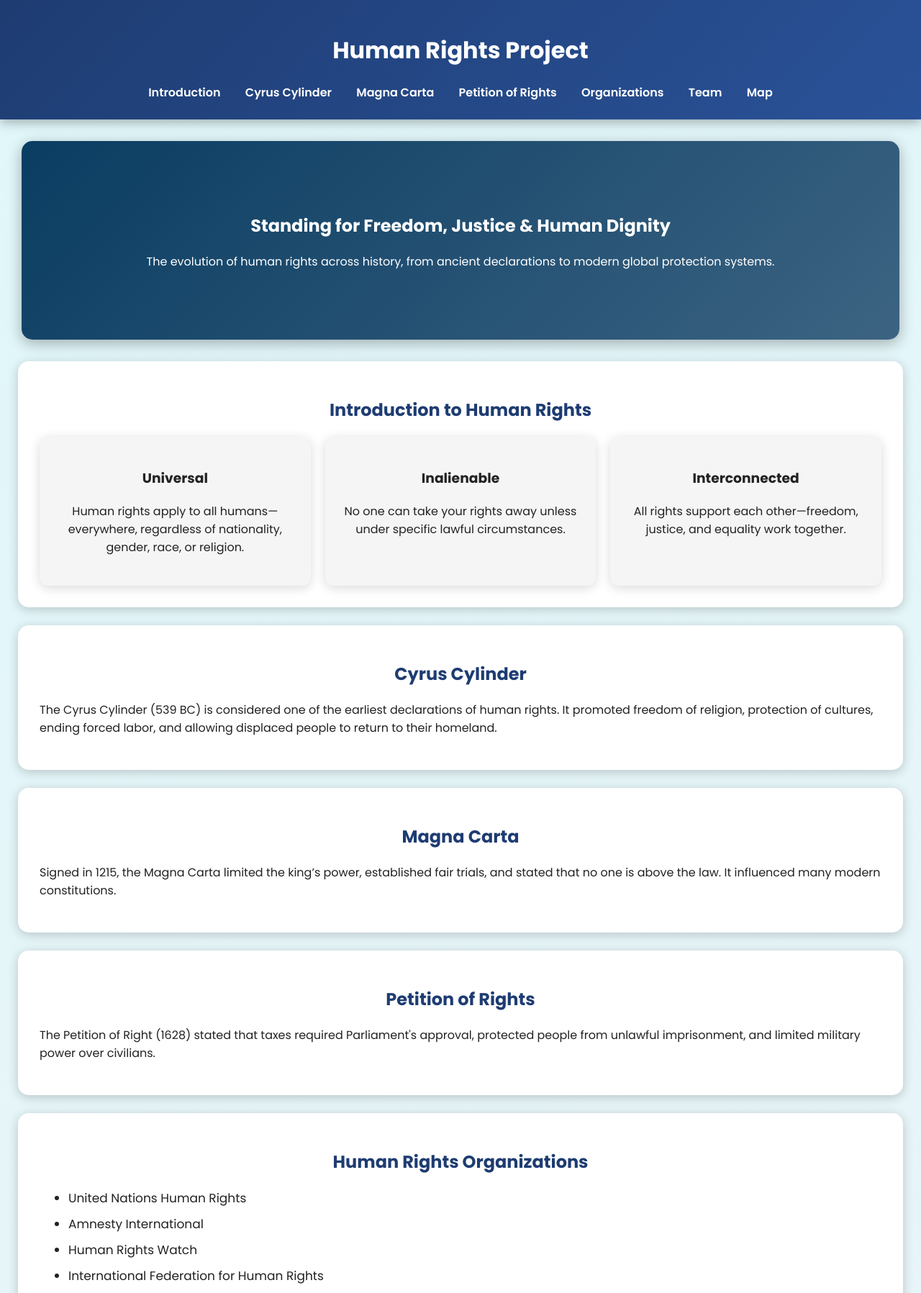
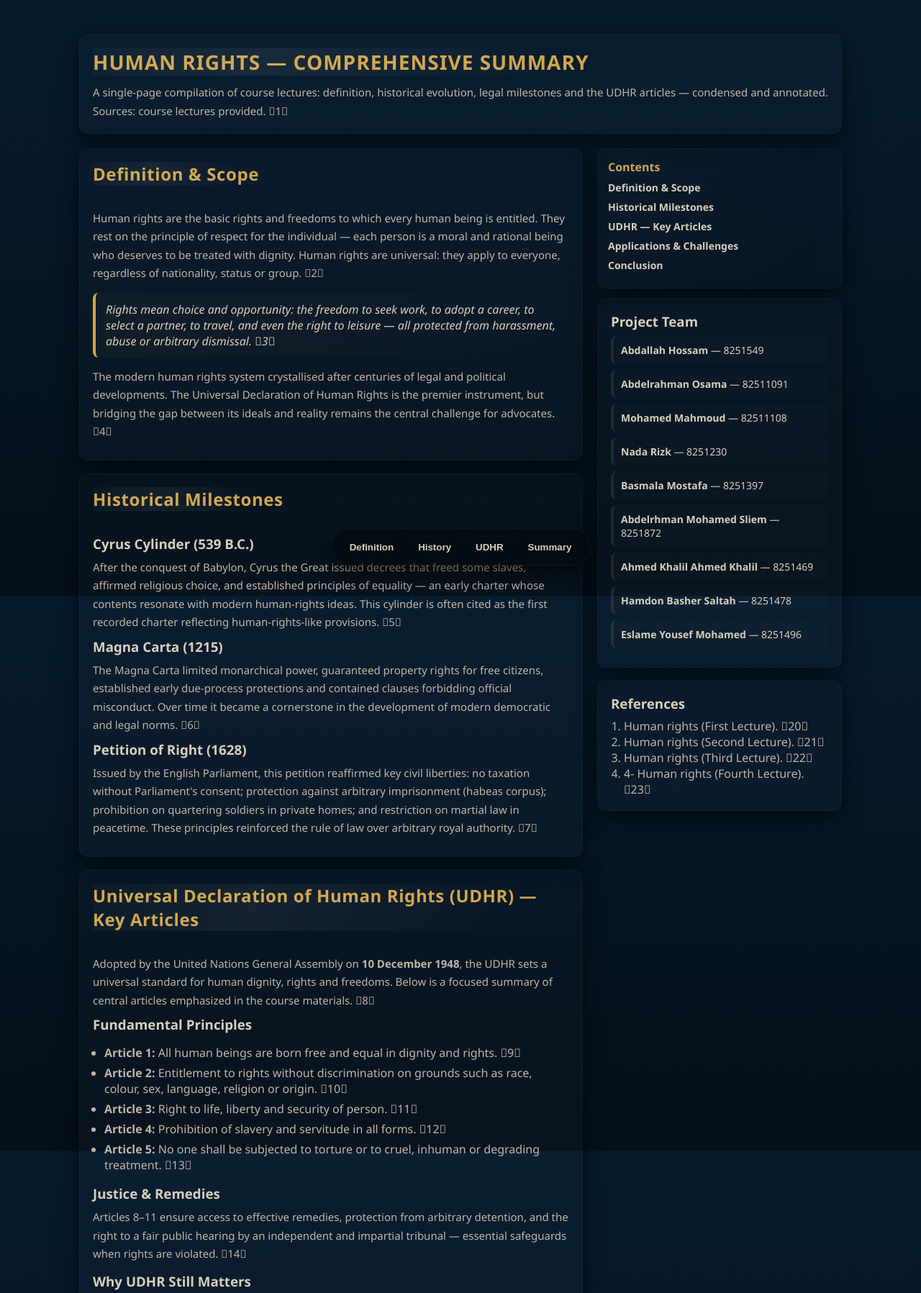
Before and after one commit to horusteam449-png/Human-Rights, a plain HTML site: page index.html in a window 1280 px wide. Shown: the top 1797 px of the page at 72% size. Drawn offline with nearby package versions, Linux system fonts and the light colour scheme.

Commit message:
index.html

```diff
--- a/index.html
+++ b/index.html
@@ -1,327 +1,301 @@
-<!DOCTYPE html>
+<!doctype html>
 <html lang="en">
 <head>
-  <meta charset="UTF-8">
-  <meta name="viewport" content="width=device-width, initial-scale=1.0">
-  <title>Human Rights Project</title>
-  <!-- Leaflet Map Library -->
-  <link rel="stylesheet" href="https://unpkg.com/leaflet/dist/leaflet.css"/>
-  <script src="https://unpkg.com/leaflet/dist/leaflet.js"></script>
+<meta charset="utf-8" />
+<meta name="viewport" content="width=device-width,initial-scale=1" />
+<title>Human Rights — Full Single Page</title>
 <style>
-    @import url('https://fonts.googleapis.com/css2?family=Poppins:wght@400;600;700&display=swap');
+  :root{
+    --navy:#071B2E;       /* deep navy */
+    --card:#0b2236;
+    --gold:#d1a54a;
+    --text:#d8cfba;
+    --muted:#bfb6a6;
+    --accent: rgba(209,165,74,0.08);
+    --radius:12px;
+    --maxw:1100px;
+    font-family: "Segoe UI", Roboto, system-ui, -apple-system, "Helvetica Neue", Arial;
+  }
+  *{box-sizing:border-box}
+  html,body{height:100%; margin:0; background:linear-gradient(180deg,var(--navy), #04101a); color:var(--text); -webkit-font-smoothing:antialiased;}
+  main{max-width:var(--maxw); margin:28px auto; padding:20px;}
 
-    /* General */
-    body {
-      font-family: 'Poppins', sans-serif;
-      margin: 0;
-      background: linear-gradient(160deg,#e0f7fa,#f0f2f5);
-      color: #222;
+  /* Top intro (no header) */
+  .intro{
+    background: linear-gradient(90deg, rgba(209,165,74,0.02), transparent);
+    padding:28px;
+    border-radius:14px;
+    border:1px solid rgba(209,165,74,0.08);
+    box-shadow:0 18px 50px rgba(0,0,0,0.6);
+    margin-bottom:18px;
+    transform:translateY(0);
+    animation:fadeIn .9s ease both;
   }
+  .title{ color:var(--gold); font-size:28px; margin:0 0 6px; letter-spacing:1px; text-transform:uppercase; }
+  .subtitle{ margin:0; color:var(--muted); font-size:15px; }
 
-    header {
-      background: linear-gradient(135deg, #1e3c72, #2a5298);
-      color: white;
-      padding: 25px;
-      text-align: center;
-      box-shadow: 0 4px 15px rgba(0,0,0,0.3);
-      position: sticky;
-      top: 0;
-      z-index: 100;
-    }
+  /* two-column layout for wide screens */
+  .grid{ display:grid; grid-template-columns: 1fr 340px; gap:20px; margin-top:20px; }
+  @media(max-width:980px){ .grid{ grid-template-columns:1fr; } }
 
-    nav a {
-      color: white;
-      margin: 0 15px;
-      text-decoration: none;
-      font-weight: 600;
-      font-size: 16px;
-      transition: 0.3s;
-    }
+  /* content cards */
+  .card{ background:linear-gradient(180deg, rgba(255,255,255,0.01), rgba(255,255,255,0.02)); padding:18px; border-radius:var(--radius); border:1px solid rgba(255,255,255,0.03); box-shadow:0 8px 30px rgba(0,0,0,0.6); margin-bottom:18px; }
+  h2{ color:var(--gold); margin-top:0; letter-spacing:0.6px; }
+  h3{ color:var(--text); margin:8px 0 }
+  p{ color:var(--muted); line-height:1.7; margin:8px 0; font-size:15px; }
 
-    nav a:hover {
-      color: #ffd700;
-    }
+  /* side panel (toc & team & refs) */
+  .side{ position:sticky; top:20px; align-self:start; }
+  .toc{ background:linear-gradient(90deg, rgba(209,165,74,0.02), transparent); padding:14px; border-radius:10px; border:1px solid rgba(209,165,74,0.06); margin-bottom:14px; }
+  .toc a{ display:block; color:var(--text); text-decoration:none; margin:8px 0; font-weight:600; font-size:14px; }
+  .toc a small{ display:block; color:var(--muted); font-weight:400; font-size:12px; margin-top:4px; }
 
-    .hero {
-      text-align: center;
-      padding: 80px 20px;
-      background: linear-gradient(135deg, #0a3d62, #3c6382);
-      color: white;
-      border-radius: 15px;
-      margin: 30px;
-      box-shadow: 0 5px 20px rgba(0,0,0,0.3);
-      animation: fadeIn 1.2s ease;
-    }
+  .team-list{ list-style:none; padding:0; margin:0; }
+  .team-list li{ padding:10px; margin:8px 0; border-radius:8px; background:rgba(255,255,255,0.01); border-left:4px solid rgba(209,165,74,0.12); color:var(--text); font-size:14px; }
 
-    .section {
-      background: white;
-      margin: 25px;
-      padding: 30px;
-      border-radius: 15px;
-      box-shadow: 0 3px 15px rgba(0,0,0,0.2);
-      transition: 0.3s;
-    }
+  /* visually emphasize quotes / definitions */
+  .quote{ background:linear-gradient(90deg, rgba(209,165,74,0.04), transparent); padding:12px 14px; border-radius:8px; border-left:4px solid var(--gold); color:var(--text); margin:14px 0; font-style:italic; }
 
-    .section:hover {
-      transform: translateY(-5px);
-      box-shadow: 0 6px 20px rgba(0,0,0,0.25);
-    }
+  /* list styling in content */
+  .bullets{ padding-left:16px; color:var(--muted); }
+  .bullets li{ margin:6px 0; }
 
-    h2 {
-      text-align: center;
-      margin-bottom: 20px;
-      color: #1e3c72;
-    }
+  /* animations */
+  .reveal{ opacity:0; transform:translateY(18px); transition: all .75s cubic-bezier(.2,.9,.3,1); }
+  .reveal.visible{ opacity:1; transform:none; }
 
-    .cards-grid {
-      display: grid;
-      grid-template-columns: repeat(auto-fit,minmax(220px,1fr));
-      gap: 20px;
-      margin-top: 20px;
-    }
+  /* gold shimmer on headings */
+  .shimmer{ position:relative; overflow:hidden; display:inline-block; }
+  .shimmer::after{ content:""; position:absolute; left:-120%; top:0; width:120%; height:100%; background:linear-gradient(90deg, transparent, rgba(255,255,255,0.06), transparent); transform:skewX(-18deg); animation:shimmer 3.6s linear infinite; }
+  @keyframes shimmer{ from{left:-120%} to{left:120%} }
+  @keyframes fadeIn{ from{opacity:0; transform:translateY(12px)} to{opacity:1; transform:none} }
 
-    .card {
-      background: #f5f5f5;
-      padding: 25px;
-      border-radius: 12px;
-      box-shadow: 0 3px 15px rgba(0,0,0,0.15);
-      transition: 0.3s;
-      text-align: center;
-    }
+  /* bottom fixed mini-nav */
+  .mini-nav{ position:fixed; bottom:14px; left:50%; transform:translateX(-50%); display:flex; gap:8px; background:rgba(3,8,12,0.6); padding:8px 12px; border-radius:999px; border:1px solid rgba(209,165,74,0.08); box-shadow:0 12px 30px rgba(0,0,0,0.6); z-index:999; }
+  .mini-nav button{ background:transparent; color:var(--text); border:1px solid rgba(255,255,255,0.02); padding:8px 12px; border-radius:8px; cursor:pointer; font-weight:700; }
+  .mini-nav button.active{ background:var(--gold); color:#041018; box-shadow:0 8px 28px rgba(209,165,74,0.12); border:none; }
 
-    .card:hover {
-      transform: translateY(-7px);
-      box-shadow: 0 6px 25px rgba(0,0,0,0.25);
-    }
+  /* footer */
+  footer{ margin:36px auto; text-align:center; color:var(--muted); font-size:13px; padding-bottom:40px; }
+  a.inline{ color:var(--gold); text-decoration:none; font-weight:700; }
 
-    ul li {
-      margin: 10px 0;
-      font-size: 17px;
-      font-weight: 500;
-    }
-
-    #mapBox {
-      width: 100%;
-      height: 400px;
-      border-radius: 12px;
-      box-shadow: inset 0 0 15px rgba(0,0,0,0.2);
-      margin-top: 20px;
-    }
-
-    /* Timeline */
-    .timeline {
-      position: relative;
-      width: 90%;
-      margin: 40px auto;
-      padding: 20px 0;
-    }
-
-    .timeline::before {
-      content: '';
-      position: absolute;
-      left: 50%;
-      width: 4px;
-      height: 100%;
-      background: #2a5298;
-      transform: translateX(-50%);
-    }
-
-    .timeline-item {
-      width: 45%;
-      padding: 20px;
-      background: #f0f0f0;
-      border-radius: 12px;
-      box-shadow: 0 3px 15px rgba(0,0,0,0.2);
-      margin: 20px 0;
-      position: relative;
-      animation: slideUp 0.8s ease;
-    }
-
-    .timeline-item.left {
-      float: left;
-      transform: translateX(-50px);
-    }
-
-    .timeline-item.right {
-      float: right;
-      transform: translateX(50px);
-    }
-
-    .icon-grid {
-      display: grid;
-      grid-template-columns: repeat(auto-fit,minmax(200px,1fr));
-      gap: 25px;
-      margin-top: 20px;
-    }
-
-    .icon-card {
-      background: #f5f5f5;
-      padding: 30px;
-      border-radius: 15px;
-      text-align: center;
-      box-shadow: 0 4px 20px rgba(0,0,0,0.2);
-      transition: 0.3s;
-    }
-
-    .icon-card:hover {
-      transform: translateY(-7px);
-      box-shadow: 0 6px 25px rgba(0,0,0,0.3);
-    }
-
-    .icon {
-      font-size: 45px;
-      margin-bottom: 15px;
-    }
-
-    .neon-footer {
-      text-align: center;
-      padding: 20px;
-      background: #0c2461;
-      color: #dff9fb;
-      font-size: 17px;
-      box-shadow: 0 -2px 10px rgba(0,0,0,0.3);
-      border-top: 2px solid #38ada9;
-      text-shadow: 0 0 10px #38ada9;
-    }
-
-    /* Animations */
-    @keyframes fadeIn {
-      from { opacity: 0; }
-      to { opacity: 1; }
-    }
-    @keyframes slideUp {
-      from { transform: translateY(20px); opacity: 0; }
-      to { transform: translateY(0); opacity: 1; }
+  /* responsive tweaks */
+  @media(max-width:640px){
+    .title{ font-size:20px }
+    .mini-nav{ left:12px; transform:none; }
   }
 </style>
 </head>
 <body>
-  <header>
-    <h1>Human Rights Project</h1>
-    <nav>
-      <a href="#intro">Introduction</a>
-      <a href="#cyrus">Cyrus Cylinder</a>
-      <a href="#magna">Magna Carta</a>
-      <a href="#petition">Petition of Rights</a>
-      <a href="#orgs">Organizations</a>
-      <a href="#team">Team</a>
-      <a href="#map">Map</a>
-    </nav>
-  </header>
 
-  <section class="hero">
-    <h1>Standing for Freedom, Justice & Human Dignity</h1>
-    <p>The evolution of human rights across history, from ancient declarations to modern global protection systems.</p>
+<main>
+  <!-- Intro (no header at top per request) -->
+  <section class="intro card">
+    <h1 class="title shimmer">Human Rights — Comprehensive Summary</h1>
+    <p class="subtitle">A single-page compilation of course lectures: definition, historical evolution, legal milestones and the UDHR articles — condensed and annotated. Sources: course lectures provided. 1</p>
   </section>
 
-  <section id="intro" class="section">
-    <h2>Introduction to Human Rights</h2>
-    <div class="cards-grid">
-      <div class="card">
-        <h3>Universal</h3>
-        <p>Human rights apply to all humans—everywhere, regardless of nationality, gender, race, or religion.</p>
+  <div class="grid">
+
+    <!-- main column -->
+    <div>
+
+      <!-- Definition & Scope -->
+      <section id="definition" class="card reveal">
+        <h2 class="shimmer">Definition & Scope</h2>
+        <p>
+          Human rights are the basic rights and freedoms to which every human being is entitled. They rest on the
+          principle of respect for the individual — each person is a moral and rational being who deserves to be treated
+          with dignity. Human rights are universal: they apply to everyone, regardless of nationality, status or group. 2
+        </p>
+
+        <div class="quote">
+          Rights mean choice and opportunity: the freedom to seek work, to adopt a career, to select a partner, to travel,
+          and even the right to leisure — all protected from harassment, abuse or arbitrary dismissal. 3
         </div>
-      <div class="card">
-        <h3>Inalienable</h3>
-        <p>No one can take your rights away unless under specific lawful circumstances.</p>
+
+        <p>
+          The modern human rights system crystallised after centuries of legal and political developments. The Universal
+          Declaration of Human Rights is the premier instrument, but bridging the gap between its ideals and reality
+          remains the central challenge for advocates. 4
+        </p>
+      </section>
+
+      <!-- Historical milestones -->
+      <section id="history" class="card reveal">
+        <h2 class="shimmer">Historical Milestones</h2>
+
+        <h3>Cyrus Cylinder (539 B.C.)</h3>
+        <p>
+          After the conquest of Babylon, Cyrus the Great issued decrees that freed some slaves, affirmed religious choice,
+          and established principles of equality — an early charter whose contents resonate with modern human-rights ideas.
+          This cylinder is often cited as the first recorded charter reflecting human-rights-like provisions. 5
+        </p>
+
+        <h3>Magna Carta (1215)</h3>
+        <p>
+          The Magna Carta limited monarchical power, guaranteed property rights for free citizens, established early due-process
+          protections and contained clauses forbidding official misconduct. Over time it became a cornerstone in the development
+          of modern democratic and legal norms. 6
+        </p>
+
+        <h3>Petition of Right (1628)</h3>
+        <p>
+          Issued by the English Parliament, this petition reaffirmed key civil liberties: no taxation without Parliament's consent;
+          protection against arbitrary imprisonment (habeas corpus); prohibition on quartering soldiers in private homes; and
+          restriction on martial law in peacetime. These principles reinforced the rule of law over arbitrary royal authority. 7
+        </p>
+      </section>
+
+      <!-- UDHR deep dive -->
+      <section id="udhr" class="card reveal">
+        <h2 class="shimmer">Universal Declaration of Human Rights (UDHR) — Key Articles</h2>
+        <p>
+          Adopted by the United Nations General Assembly on <b>10 December 1948</b>, the UDHR sets a universal standard for human dignity, rights and freedoms. Below is a focused summary of central articles emphasized in the course materials. 8
+        </p>
+
+        <div>
+          <h3>Fundamental Principles</h3>
+          <ul class="bullets">
+            <li><b>Article 1:</b> All human beings are born free and equal in dignity and rights. 9</li>
+            <li><b>Article 2:</b> Entitlement to rights without discrimination on grounds such as race, colour, sex, language, religion or origin. 10</li>
+            <li><b>Article 3:</b> Right to life, liberty and security of person. 11</li>
+            <li><b>Article 4:</b> Prohibition of slavery and servitude in all forms. 12</li>
+            <li><b>Article 5:</b> No one shall be subjected to torture or to cruel, inhuman or degrading treatment. 13</li>
+          </ul>
         </div>
-      <div class="card">
-        <h3>Interconnected</h3>
-        <p>All rights support each other—freedom, justice, and equality work together.</p>
+
+        <div style="margin-top:12px;">
+          <h3>Justice & Remedies</h3>
+          <p>
+            Articles 8–11 ensure access to effective remedies, protection from arbitrary detention, and the right to a fair public hearing
+            by an independent and impartial tribunal — essential safeguards when rights are violated. 14
+          </p>
         </div>
+
+        <div style="margin-top:12px;">
+          <h3>Why UDHR Still Matters</h3>
+          <p>
+            Although a bold affirmation of universal principles, the UDHR's implementation depends on states, institutions and civil society.
+            The lectures stress the ongoing gap between the UDHR's ideals and the lived reality for millions, which motivates contemporary human-rights work. 15
+          </p>
         </div>
       </section>
 
-  <section id="cyrus" class="section">
-    <h2>Cyrus Cylinder</h2>
-    <p>The Cyrus Cylinder (539 BC) is considered one of the earliest declarations of human rights. It promoted freedom of religion, protection of cultures, ending forced labor, and allowing displaced people to return to their homeland.</p>
+      <!-- Practical applications & challenges -->
+      <section id="challenges" class="card reveal">
+        <h2 class="shimmer">Applications, Limits & Continued Struggle</h2>
+        <p>
+          The course emphasizes that human rights translate into concrete opportunities: employment without harassment, freedom of conscience,
+          the right to marry and raise one’s family, protection against arbitrary dismissal, and even the right to leisure. Yet systemic
+          obstacles — inequality, lack of enforcement, and political resistance — continue to limit access to rights in many regions. 16
+        </p>
+
+        <h3>Role of Advocates</h3>
+        <p>
+          Bridging the gulf between ideals and practices is the central task of human-rights advocates: documenting abuses, pushing for legal reform,
+          educating the public, and pressuring institutions to respect international standards. 17
+        </p>
+
+        <h3>Educational Outcome (ILO Highlights)</h3>
+        <p>
+          By the end of the course students are expected to explain principles of human rights, discuss their scope, analyze UDHR articles,
+          and critically evaluate protections and remedies under national and international law. 18
+        </p>
       </section>
 
-  <section id="magna" class="section">
-    <h2>Magna Carta</h2>
-    <p>Signed in 1215, the Magna Carta limited the king’s power, established fair trials, and stated that no one is above the law. It influenced many modern constitutions.</p>
+      <!-- Closing summary -->
+      <section id="conclusion" class="card reveal">
+        <h2 class="shimmer">Conclusion — Why Study Human Rights?</h2>
+        <p>
+          Human rights are more than legal text; they are the ethical backbone of a just society. Studying their history, documents and
+          enforcement mechanisms equips students to understand power, protect dignity, and work for a more equitable future. The lectures
+          you provided form a compact curriculum that links historical charters to modern declarations and practical remedies. 19
+        </p>
       </section>
 
-  <section id="petition" class="section">
-    <h2>Petition of Rights</h2>
-    <p>The Petition of Right (1628) stated that taxes required Parliament's approval, protected people from unlawful imprisonment, and limited military power over civilians.</p>
-  </section>
+    </div>
 
-  <section id="orgs" class="section">
-    <h2>Human Rights Organizations</h2>
-    <ul>
-      <li>United Nations Human Rights</li>
-      <li>Amnesty International</li>
-      <li>Human Rights Watch</li>
-      <li>International Federation for Human Rights</li>
-      <li>Egyptian Initiative for Personal Rights</li>
-      <li>Arab Organization for Human Rights</li>
+    <!-- side column -->
+    <aside class="side">
+
+      <div class="toc card reveal">
+        <strong style="color:var(--gold)">Contents</strong>
+        <a href="#definition" onclick="scrollToId('definition')">Definition & Scope</a>
+        <a href="#history" onclick="scrollToId('history')">Historical Milestones</a>
+        <a href="#udhr" onclick="scrollToId('udhr')">UDHR — Key Articles</a>
+        <a href="#challenges" onclick="scrollToId('challenges')">Applications & Challenges</a>
+        <a href="#conclusion" onclick="scrollToId('conclusion')">Conclusion</a>
+      </div>
+
+      <div class="card reveal">
+        <h3 style="margin-top:0">Project Team</h3>
+        <ul class="team-list">
+          <li><strong>Abdallah Hossam</strong> — 8251549</li>
+          <li><strong>Abdelrahman Osama</strong> — 82511091</li>
+          <li><strong>Mohamed Mahmoud</strong> — 82511108</li>
+          <li><strong>Nada Rizk</strong> — 8251230</li>
+          <li><strong>Basmala Mostafa</strong> — 8251397</li>
+          <li><strong>Abdelrhman Mohamed Sliem</strong> — 8251872</li>
+          <li><strong>Ahmed Khalil Ahmed Khalil</strong> — 8251469</li>
+          <li><strong>Hamdon Basher Saltah</strong> — 8251478</li>
+          <li><strong>Eslame Yousef Mohamed</strong> — 8251496</li>
         </ul>
-  </section>
+      </div>
 
-  <section id="team" class="section">
-    <h2>Project Team</h2>
-    <ul>
-      <li>Abdallah Hossam</li>
-      <li>Nada Rizk</li>
-      <li>Abdelrahman Osama</li>
-      <li>Abdelrahman Selem</li>
-      <li>Ahmed Khalil</li>
-      <li>Hamdon Bashir</li>
-      <li>Eslame Yousef</li>
-      <li>Mohamed Mahmoud</li>
-      <li>Basmalla Mostafa</li>
-    </ul>
-  </section>
+      <div class="card reveal">
+        <h3 style="margin-top:0">References</h3>
+        <ol style="color:var(--muted); padding-left:18px; margin:0">
+          <li>Human rights (First Lecture). 20</li>
+          <li>Human rights (Second Lecture). 21</li>
+          <li>Human rights (Third Lecture). 22</li>
+          <li>4- Human rights (Fourth Lecture). 23</li>
+        </ol>
+      </div>
 
-  <section id="map" class="section">
-    <h2>Interactive Map</h2>
-    <div id="mapBox"></div>
-  </section>
+    </aside>
 
-  <section class="section">
-    <h2>Historical Evolution Timeline</h2>
-    <div class="timeline">
-      <div class="timeline-item left">
-        <h3>539 BC – Cyrus Cylinder</h3>
-        <p>The world's first known declaration of human rights issued by Cyrus the Great in Babylon.</p>
+  </div> <!-- /grid -->
+</main>
+
+<!-- mini bottom nav -->
+<div class="mini-nav" role="navigation" aria-label="quick nav">
+  <button onclick="scrollToId('definition')">Definition</button>
+  <button onclick="scrollToId('history')">History</button>
+  <button onclick="scrollToId('udhr')">UDHR</button>
+  <button onclick="scrollToId('conclusion')">Summary</button>
 </div>
-      <div class="timeline-item right">
-        <h3>1215 – Magna Carta</h3>
-        <p>A cornerstone in limiting absolute monarchy and establishing rule of law.</p>
-      </div>
-      <div class="timeline-item left">
-        <h3>1628 – Petition of Rights</h3>
-        <p>Formal statement of civil liberties and government limitations in England.</p>
-      </div>
-      <div class="timeline-item right">
-        <h3>1948 – Universal Declaration of Human Rights</h3>
-        <p>The most important global human rights document ever created by the UN.</p>
-      </div>
-    </div>
-  </section>
 
-  <section class="section">
-    <h2>Core Values of Human Rights</h2>
-    <div class="icon-grid">
-      <div class="icon-card"><div class="icon">⚖️</div><h3>Justice</h3><p>Fair legal systems and equality before the law.</p></div>
-      <div class="icon-card"><div class="icon">🕊️</div><h3>Freedom</h3><p>Everyone has the right to speak, think, and believe freely.</p></div>
-      <div class="icon-card"><div class="icon">🤝</div><h3>Equality</h3><p>All human beings are equal in value and rights.</p></div>
-      <div class="icon-card"><div class="icon">🛡️</div><h3>Protection</h3><p>Human rights defend individuals against abuse and injustice.</p></div>
-    </div>
-  </section>
-
-  <footer class="neon-footer">
-    <p>Designed with Purpose • Built with Integrity • Human Rights for All</p>
+<footer>
+  <div>Prepared from course lectures • Design: Navy & Gold • Animations: CSS & JS</div>
 </footer>
 
 <script>
-    // Leaflet Map
-    var map = L.map('mapBox').setView([20,10],2);
-    L.tileLayer('https://{s}.tile.openstreetmap.org/{z}/{x}/{y}.png',{maxZoom:18}).addTo(map);
-    L.marker([51.5,-0.09]).addTo(map).bindPopup('London - Magna Carta');
-    L.marker([32.1,44.4]).addTo(map).bindPopup('Babylon - Cyrus Cylinder');
-    L.marker([40.7,-74.0]).addTo(map).bindPopup('New York - United Nations');
+  // scroll reveal + smooth scroll + initial reveal
+  const reveals = document.querySelectorAll('.reveal');
+  const io = new IntersectionObserver((entries, obs) => {
+    entries.forEach(e => {
+      if(e.isIntersecting){ e.target.classList.add('visible'); obs.unobserve(e.target); }
+    });
+  }, {threshold:0.12});
+  reveals.forEach(r => io.observe(r));
+
+  function scrollToId(id){
+    const el = document.getElementById(id);
+    if(!el) return;
+    el.scrollIntoView({behavior:'smooth', block:'start'});
+    // flash
+    el.animate([{boxShadow:'0 0 0 rgba(0,0,0,0)'},{boxShadow:'0 0 40px rgba(209,165,74,0.08)'}], {duration:800});
+  }
+
+  // highlight active mini-nav button
+  document.querySelectorAll('.mini-nav button').forEach(btn=>{
+    btn.addEventListener('click', ()=> {
+      document.querySelectorAll('.mini-nav button').forEach(b=>b.classList.remove('active'));
+      btn.classList.add('active');
+    });
+  });
 </script>
+
 </body>
 </html>
```
Lines whose indentation alone changed are shown as unchanged.
